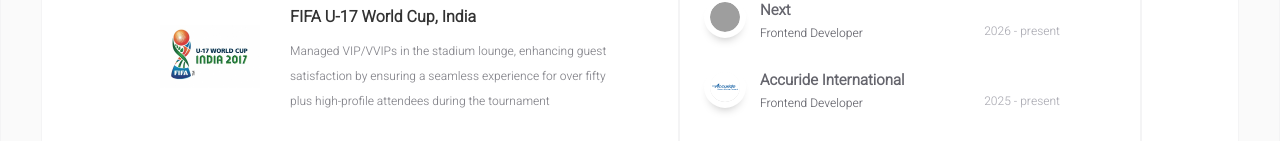
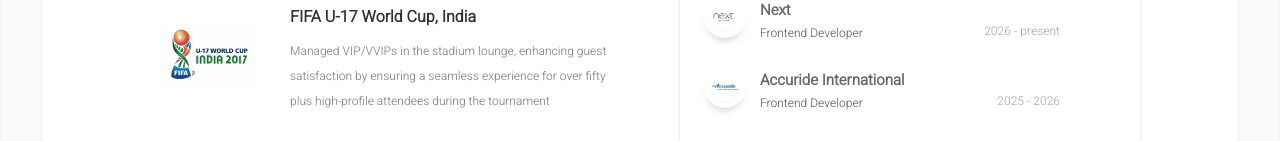
Before and after one commit to judebaptista18/portfolio, a React (Create React App) app: page / in a window 1280 px wide. Shown: the part 3437-3578 px from the top of the page. Built offline with nearby package versions, Linux system fonts and the light colour scheme; grey boxes are pictures that could not be loaded.

Commit message:
update experience date

```diff
--- a/src/components/homepage/works.jsx
+++ b/src/components/homepage/works.jsx
@@ -8,7 +8,7 @@ import Androcid from "../../assets/icons/company/androcid-logo.jpeg"
 import Apexuara from "../../assets/icons/company/apexuara-logo.png"
 import Freelance from "../../assets/icons/company/freelance-logo.png"
 import accuride from "../../assets/icons/company/accuride-logo.svg"
-import Next from "../assets/icons/company/next.png";
+import Next from "../../assets/icons/company/next.png";
 
 import "./styles/works.css";
 
@@ -42,7 +42,7 @@ const Works = () => {
 							<div className="work-subtitle">
 								Frontend Developer
 							</div>
-							<div className="work-duration">2025 - present</div>
+							<div className="work-duration">2025 - 2026</div>
 						</div>
 						<div className="work">
 							<img
```
